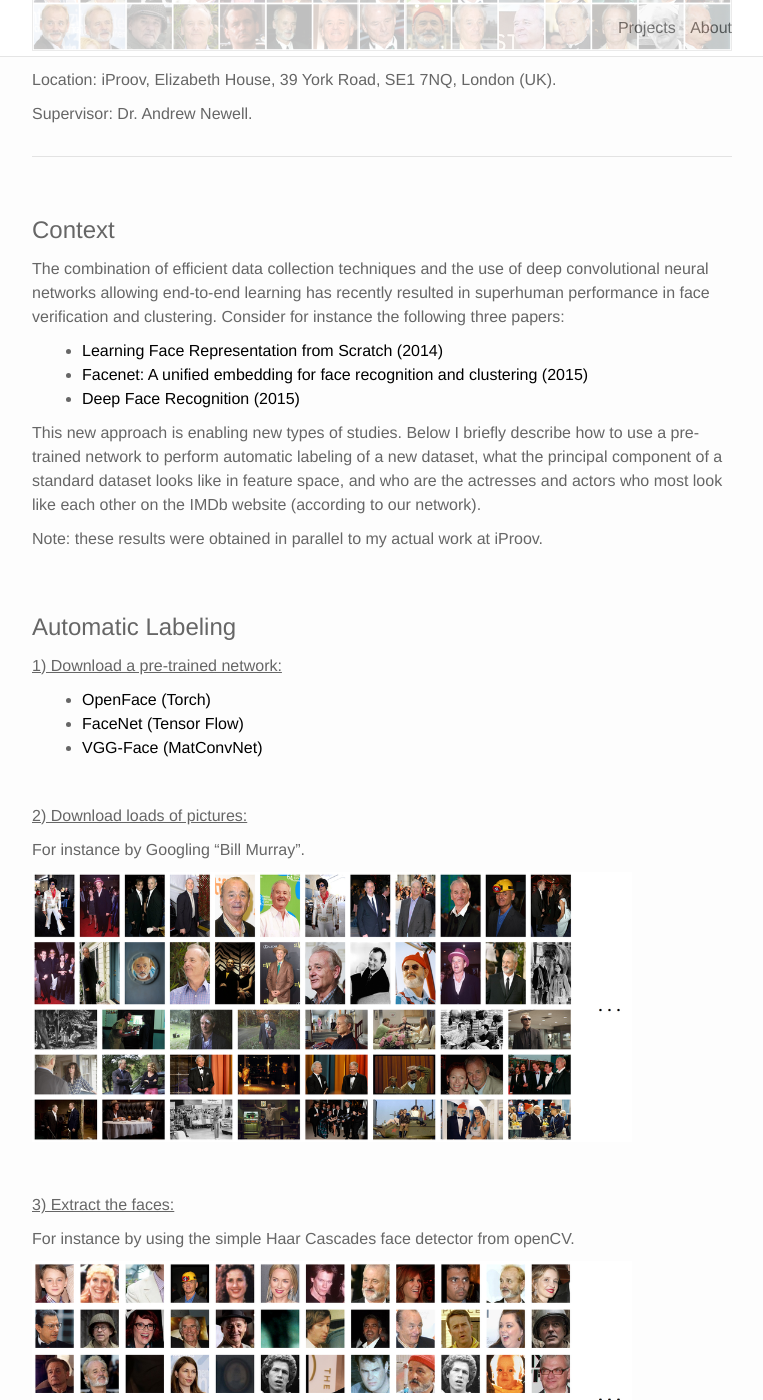
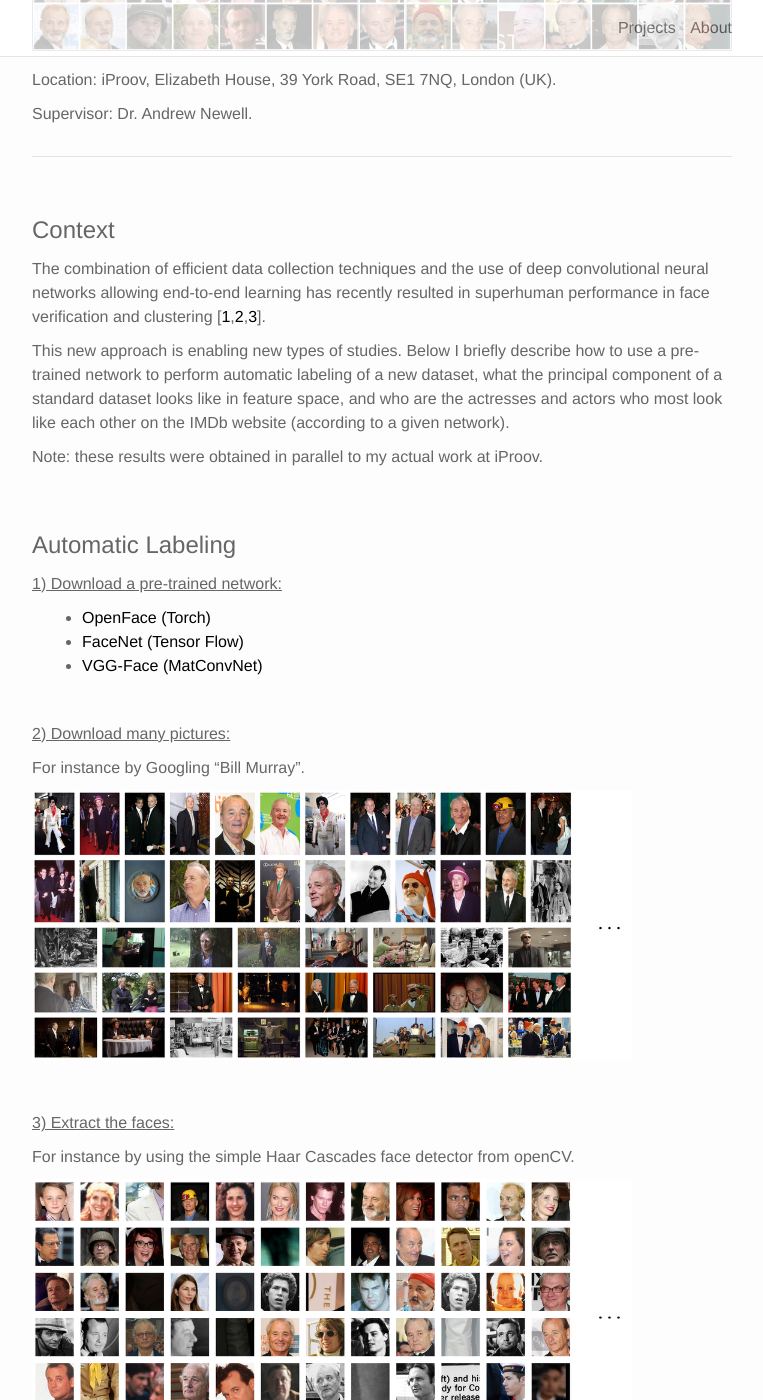
Before and after one commit to thomas-tanay/thomas-tanay.github.io, a Jekyll site: the page built from face-verification.md, in a window 1280 px wide and 1400 px high, scrolled down 366 px. Shown: the whole window, without its empty margins (258-1021 px from the left). Built offline with Jekyll 4.4.1, drawn with Linux system fonts in a browser that asks for light colours; nearby versions of some CDN libraries; some of the changed text lies outside the part shown.

Commit message:
minor changes

```diff
--- a/face-verification.md
+++ b/face-verification.md
@@ -15,17 +15,12 @@
 <h1> Context </h1>
 
 The combination of efficient data collection techniques and the use of deep convolutional neural networks allowing end-to-end learning
-has recently resulted in superhuman performance in face verification and clustering. Consider for instance the following three papers:
-<ul>
-  <li> <a href="https://arxiv.org/pdf/1411.7923.pdf"> Learning Face Representation from Scratch (2014) </a>  </li>
-  <li> <a href="https://arxiv.org/pdf/1503.03832.pdf"> Facenet: A unified embedding for face recognition and clustering (2015) </a>  </li>
-  <li> <a href="https://www.robots.ox.ac.uk/%7Evgg/publications/2015/Parkhi15/parkhi15.pdf"> Deep Face Recognition (2015) </a> </li>
-</ul>
+has recently resulted in superhuman performance in face verification and clustering [<a href="https://arxiv.org/pdf/1411.7923.pdf">1</a>,<a href="https://arxiv.org/pdf/1503.03832.pdf">2</a>,<a href="https://www.robots.ox.ac.uk/%7Evgg/publications/2015/Parkhi15/parkhi15.pdf">3</a>].
 
 This new approach is enabling new types of studies.
 Below I briefly describe how to use a pre-trained network to perform automatic labeling of a new dataset,
 what the principal component of a standard dataset looks like in feature space, and who are the actresses and actors who most look like each other on the IMDb website
-(according to our network).
+(according to a given network).
 
 Note: these results were obtained in parallel to my actual work at iProov.
 
@@ -43,7 +38,7 @@
 
 <br/>
 
-<u> 2) Download loads of pictures: </u>
+<u> 2) Download many pictures: </u>
 
 For instance by Googling "Bill Murray".
 
@@ -61,17 +56,16 @@
 
 <u> 4) Remove the junk images: </u>
 
-The openCV face detector does not perform very well and a lot of "junk images" are recognized as faces. Fortunately, these images can easily be filtered out:
-their feature representations through the face network are more "flat" that the feature representations of actual faces (their average activations are weaker
-and their norms d are smaller).
+The openCV face detector performs relatively poorly. Fortunately, the "junk images" can easily be filtered out:
+their feature representations through the face network are "flatter" than the feature representations of actual faces (their norms d are smaller).
 
 <img width="600" src="/img/faces3.png">
 
 <br/>
 
-<u> 5) Remove the other faces: </u>
+<u> 5) Remove anyone who's not Bill Murray: </u>
 
-The "Bill Murray" cluster can finally be isolated by using a standard algorithm such as DBSCAN.
+The "Bill Murray" cluster can be isolated by using a standard algorithm such as DBSCAN.
 
 <img width="600" src="/img/faces4.png">
 
@@ -109,8 +103,7 @@
 <ul>
   <li> The two pairs of individuals who look most like each other are twins. </li>
   <li> Most of the pairs of individuals found are either women or belong to Black and Asian ethnic groups, <em>even though these groups are under-represented in the CASIA WebFace database</em>. <br/>
-  In other words, the pre-trained network is less sensitive to female and non-White facial features
-  &mdash; a very serious algorithmic bias more and more recognized: <br/>
+  In other words, the pre-trained network is less sensitive to female and non-White facial features&mdash;a very serious algorithmic bias more and more recognized: <br/>
   <a href="https://www.nytimes.com/2018/02/09/technology/facial-recognition-race-artificial-intelligence.html">
   Facial Recognition Is Accurate, if You’re a White Guy (New York Times)
   </a>
```
Also changed, not shown: other parts of face-verification.md (+3 -3 lines), SDST.md (+1 -1 lines), about.md (+3 -3 lines).
